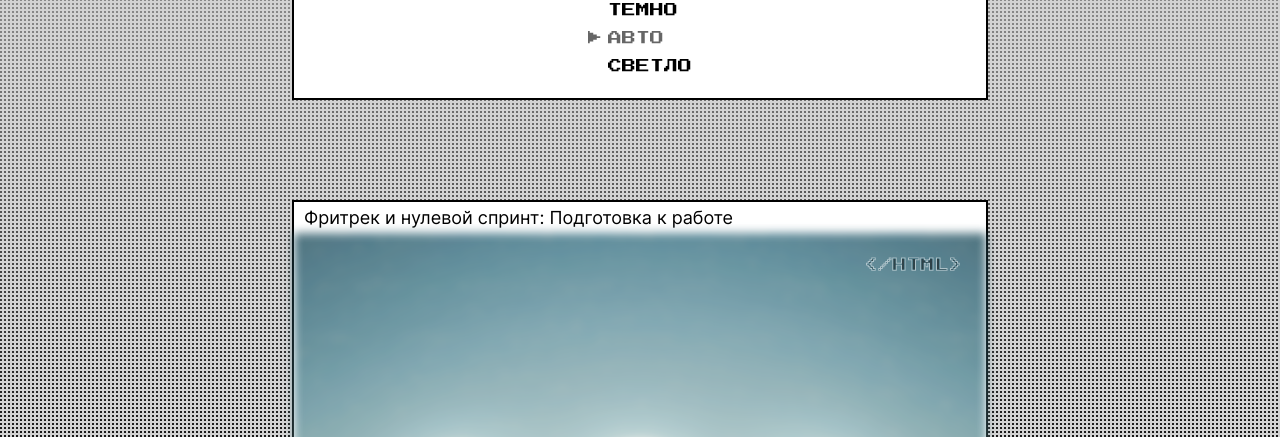
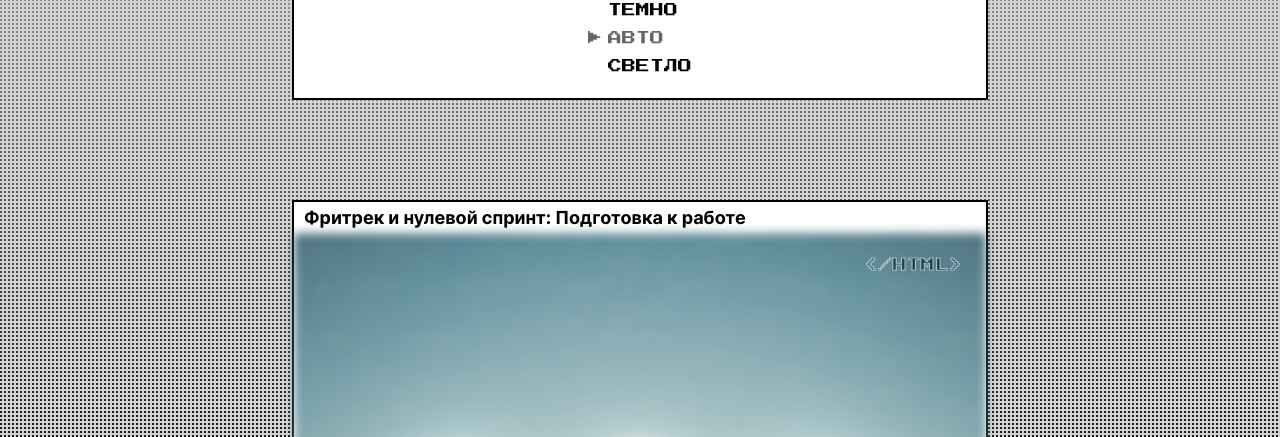
Before and after one commit to ladown/zakrivayuschiy-teg-f, a website: page index.html in a window 1280 px wide. Shown: the part 363-800 px from the top of the page. Drawn offline with Linux system fonts and the light colour scheme.

Commit message:
fix tests

```diff
--- a/styles/card.css
+++ b/styles/card.css
@@ -5,14 +5,8 @@
 
 .card__title {
     padding: 5px 10px;
-    font-weight: 700;
+    font-variation-settings: 'wght' var(--card-title-font-weight);
     color: var(--themes-main-color);
-}
-
-@supports (font-variation-settings: normal) {
-    :root {
-        font-variation-settings: 'wght' var(--card-title-font-weight);
-    }
 }
 
 .card__preview {
@@ -101,14 +95,8 @@
 }
 
 .card__text {
-    font-weight: 400;
+    font-variation-settings: 'wght' var(--page-font-weight);
     color: var(--themes-main-color);
-}
-
-@supports (font-variation-settings: normal) {
-    :root {
-        font-variation-settings: 'wght' var(--page-font-weight);
-    }
 }
 
 .card__text > *:not(:last-child) {
--- a/styles/style.css
+++ b/styles/style.css
@@ -19,18 +19,13 @@
     min-block-size: 100dvb;
     font-family: var(--primary-font);
     font-size: 18px;
+    font-variation-settings: 'wght' var(--page-font-weight);
     font-weight: var(--page-font-weight);
     line-height: normal;
     background-color: var(--themes-background);
     background-image: var(--page-background-gradient);
     background-attachment: fixed;
     background-size: cover;
-}
-
-@supports (font-variation-settings: normal) {
-    :root {
-        font-variation-settings: 'wght' var(--page-font-weight);
-    }
 }
 
 .wrapper {
```
